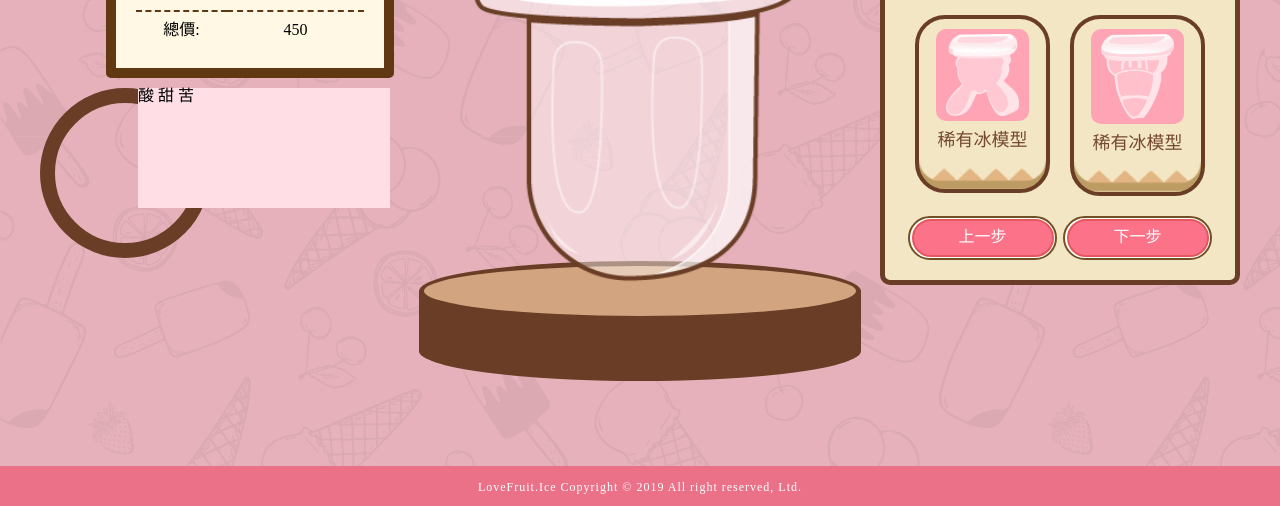
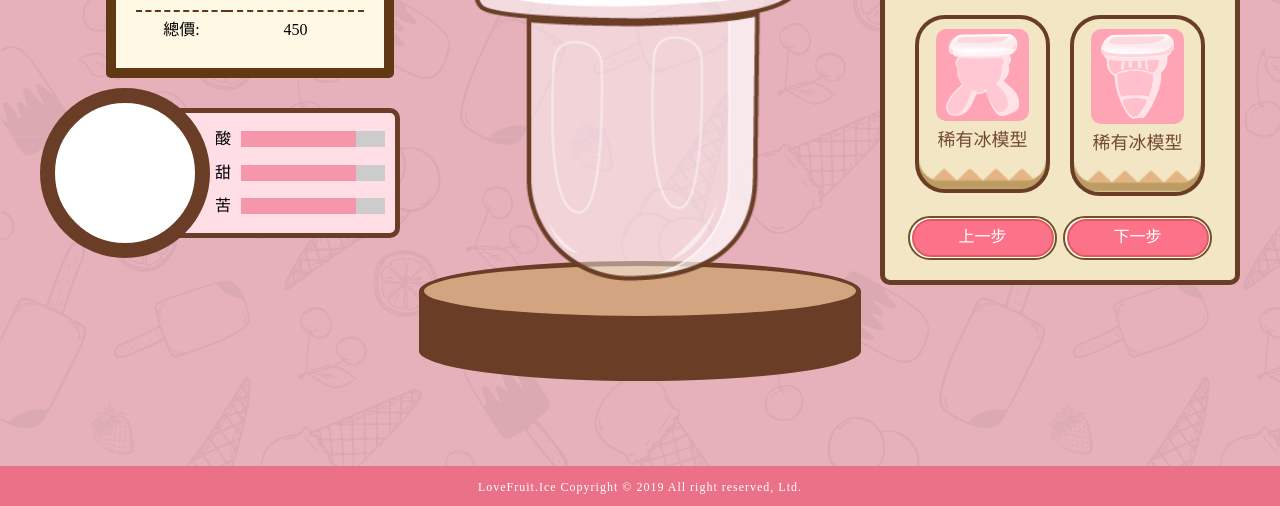
Before and after one commit to connectshark/Love-Fruit, a PHP site: page /custom.html in a window 1280 px wide. Shown: the part 431-937 px from the top of the page. Run offline with PHP 8.4, Linux system fonts and the light colour scheme; some web fonts are replaced.

Commit message:
客製進度

```diff
--- a/css/custom.css
+++ b/css/custom.css
@@ -2,6 +2,7 @@ body{
 	background-image: url(../img/background.png);
 	background-repeat: repeat;
 	background-color: #e6b1ba;
+	font-family: "A-OTF-M";
 }
 img{
 	vertical-align: middle;
@@ -163,25 +164,66 @@ img{
 /*表情*/
 .mood{
 	width: 100%;
+	display: flex;
+	flex-flow: row nowrap;
+	align-items: center;
 }
 .face{
-	float: left;
+	position: relative;
+	z-index: 1;
 }
 .progress{
-	height: 120px;
+	height: 100px;
 	width: 70%;
-	float: left;
-	margin-left: -20%;
 	background-color: #ffdee6;
+	border: 5px solid #6a3e26;
+	border-radius: 10px;
+	display: flex;
+	flex-flow: row nowrap;
+	align-items: center;
+	padding: 10px 10px 10px 10%;
+	margin-left: -10%;
+}
+@media screen and (min-width: 768px) {
+	.progress{
+		padding: 10px 10px 10px 14%;
+		margin-left: -14%;
+	}
 }
 #mood{
 	vertical-align: middle;
 	border: 15px solid #6a3e26;
 	border-radius: 50%;
+	background-color: #fff;
 }
-
-
-
+.category{
+	height: 100%;
+	display: flex;
+	flex-flow: column nowrap;
+	justify-content: space-around;
+	padding-right: 10px;
+}
+.category span{
+	font-size: 16px;
+	font-family: "A-OTF-M";
+}
+.progress-group{
+	display: flex;
+	flex-flow: column nowrap;
+	height: 100%;
+	width: 100%;
+	justify-content: space-around;
+}
+.default{
+	background-color: #ccc;
+	height: 16px;
+	width: 100%;
+}
+.progress-bar{
+	height: 100%;
+	width: 80%;
+	background-color: #f596aa;
+}
 /*主要客製*/
 .custom-main{
 	width: 100%;
--- a/custom.html
+++ b/custom.html
@@ -1,18 +1,20 @@
 <!DOCTYPE html>
 <html lang="UTF-8">
+
 <head>
 	<meta charset="UTF-8">
 	<title>菓籽戀冰所-客製冰棒</title>
-    <meta name="keywords" content="菓籽戀冰所"/>
-    <meta name="viewport" content="width=device-width, initial-scale=1.0,maximum-scale=1.0, user-scalable=0"/>
-    <meta http-equiv="X-UA-Compatible" content="ie=edge"/>
+	<meta name="keywords" content="菓籽戀冰所" />
+	<meta name="viewport" content="width=device-width, initial-scale=1.0,maximum-scale=1.0, user-scalable=0" />
+	<meta http-equiv="X-UA-Compatible" content="ie=edge" />
 	<title>菓籽戀冰所</title>
-    <link rel="icon" href="img/navBar/logo.png"/>
-    <link rel="stylesheet" href="css/reset.css"/>
-    <link rel="stylesheet" href="css/nav.css"/>
-    <link rel="stylesheet" href="css/custom.css"/>
+	<link rel="icon" href="img/navBar/logo.png" />
+	<link rel="stylesheet" href="css/reset.css" />
+	<link rel="stylesheet" href="css/nav.css" />
+	<link rel="stylesheet" href="css/custom.css" />
 	<link rel="stylesheet" href="css/common.css">
 </head>
+
 <body>
 	<input type="checkbox" id="menu-control" />
 	<header id="header">
@@ -20,39 +22,25 @@
 			<div class="nav_item">
 				<ul class="nav_list nav_window">
 					<li>
-              <a class="nav_text" href="javascript:;" title="戀愛冰品"
-                ><img src="img/navBar/navIcon.png" alt="iceIcon" /><span
-                  >戀愛冰品</span
-                ></a
-              >
+						<a class="nav_text" href="javascript:;" title="戀愛冰品"><img src="img/navBar/navIcon.png"
+								alt="iceIcon" /><span>戀愛冰品</span></a>
 					</li>
 					<li>
-              <a class="nav_text" href="custom.html" title="冰棒客製"
-                ><img src="img/navBar/navIcon.png" alt="iceIcon" /><span
-                  >冰棒客製</span
-                ></a
-              >
+						<a class="nav_text" href="custom.html" title="冰棒客製"><img src="img/navBar/navIcon.png"
+								alt="iceIcon" /><span>冰棒客製</span></a>
 					</li>
 					<li>
-              <a class="nav_text" href="javascript:;" title="愛的留言"
-                ><img src="img/navBar/navIcon.png" alt="iceIcon" /><span
-                  >愛的留言</span
-                ></a
-              >
+						<a class="nav_text" href="javascript:;" title="愛的留言"><img src="img/navBar/navIcon.png"
+								alt="iceIcon" /><span>愛的留言</span></a>
 					</li>
 					<li>
-              <a class="nav_text" href="javascript:;" title="冰品商城"
-                ><img src="img/navBar/navIcon.png" alt="iceIcon" /><span
-                  >冰品商城</span
-                ></a
-              >
+						<a class="nav_text" href="javascript:;" title="冰品商城"><img src="img/navBar/navIcon.png"
+								alt="iceIcon" /><span>冰品商城</span></a>
 					</li>
 				</ul>
 			</div>
 			<div class="logo_item">
-          <a href="index.html" class="logo" title="菓籽戀冰所"
-            ><img src="img/navBar/logo.png" alt="菓籽戀冰所"
-          /></a>
+				<a href="index.html" class="logo" title="菓籽戀冰所"><img src="img/navBar/logo.png" alt="菓籽戀冰所" /></a>
 				<label class="hb" for="menu-control">
 					<span class="bar bar1"></span>
 					<span class="bar bar2"></span>
@@ -62,25 +50,16 @@
 			<div class="nav_item">
 				<ul class="nav_list nav_list_Mp">
 					<li>
-              <a class="nav_text" href="javascript:;" title="戀愛冰品"
-                ><img src="img/navBar/navIcon.png" alt="iceIcon" /><span
-                  >戀愛冰品</span
-                ></a
-              >
+						<a class="nav_text" href="javascript:;" title="戀愛冰品"><img src="img/navBar/navIcon.png"
+								alt="iceIcon" /><span>戀愛冰品</span></a>
 					</li>
 					<li>
-              <a class="nav_text" href="custom.html" title="冰棒客製"
-                ><img src="img/navBar/navIcon.png" alt="iceIcon" /><span
-                  >冰棒客製</span
-                ></a
-              >
+						<a class="nav_text" href="custom.html" title="冰棒客製"><img src="img/navBar/navIcon.png"
+								alt="iceIcon" /><span>冰棒客製</span></a>
 					</li>
 					<li>
-              <a class="nav_text" href="javascript:;" title="愛的留言"
-                ><img src="img/navBar/navIcon.png" alt="iceIcon" /><span
-                  >愛的留言</span
-                ></a
-              >
+						<a class="nav_text" href="javascript:;" title="愛的留言"><img src="img/navBar/navIcon.png"
+								alt="iceIcon" /><span>愛的留言</span></a>
 					</li>
 					<li>
 						<a class="nav_text" href="javascript:;" title="冰品商城">
@@ -91,44 +70,32 @@
 				</ul>
 				<ul class="nav_list">
 					<li>
-              <a class="nav_text" href="javascript:;" title="體驗課程"
-                ><img src="img/navBar/navIcon.png" alt="iceIcon" /><span
-                  >體驗課程</span
-                ></a>
+						<a class="nav_text" href="javascript:;" title="體驗課程"><img src="img/navBar/navIcon.png"
+								alt="iceIcon" /><span>體驗課程</span></a>
 					</li>
 					<li>
-              <a class="nav_text" href="javascript:;" title="最新消息"
-                ><img src="img/navBar/navIcon.png" alt="iceIcon" /><span
-                  >最新消息</span></a>
+						<a class="nav_text" href="javascript:;" title="最新消息"><img src="img/navBar/navIcon.png"
+								alt="iceIcon" /><span>最新消息</span></a>
 					</li>
 					<li>
-              <a class="nav_text" href="javascript:;" title="關於園區"
-                ><img src="img/navBar/navIcon.png" alt="iceIcon" /><span
-                  >關於園區</span></a>
+						<a class="nav_text" href="javascript:;" title="關於園區"><img src="img/navBar/navIcon.png"
+								alt="iceIcon" /><span>關於園區</span></a>
 					</li>
 					<li>
 						<ul class="nav_item_icom">
 							<li class="memberIcon">
-                  <a href="javascript:;"
-                    ><img src="img/navBar/memberIcon.png" alt="會員"
-                  /></a>
+								<a href="javascript:;"><img src="img/navBar/memberIcon.png" alt="會員" /></a>
 							</li>
 							<li class="shoppingCartIcon">
-                  <a href="javascript:;"
-                    ><img src="img/navBar/shoppingCartIcon.png" alt="購物車"
-                  /></a>
+								<a href="javascript:;"><img src="img/navBar/shoppingCartIcon.png" alt="購物車" /></a>
 							</li>
 						</ul>
 					</li>
 				</ul>
 			</div>
 		</div>
-      <img class="ＭpNavBar-Mp"
-        src="img/navBar/ＭpNavBar.png"
-        alt="ＭpNavBar"/>
-      <img class="shoppingCartIconMp"
-        src="img/navBar/shoppingCartIcon.png"
-        alt="shoppingCartIcon.png"/>
+		<img class="ＭpNavBar-Mp" src="img/navBar/ＭpNavBar.png" alt="ＭpNavBar" />
+		<img class="shoppingCartIconMp" src="img/navBar/shoppingCartIcon.png" alt="shoppingCartIcon.png" />
 	</header>
 	<section class="custom">
 		<div class="custom-list">
@@ -182,29 +149,30 @@
 				</div>
 				<div class="progress">
 					<div class="category">
-                        <span>酸</span>
-                        <span>甜</span>
-                        <span>苦</span>
+						<span class="category-item">酸</span>
+						<span class="category-item">甜</span>
+						<span class="category-item">苦</span>
 					</div>
 					<div class="progress-group">
 						<div class="default">
-                            <div class="progress-bar"></div></div>
+							<div class="progress-bar"></div>
+						</div>
 						<div class="default">
-                            <div class="progress-bar"></div></div>
+							<div class="progress-bar"></div>
+						</div>
 						<div class="default">
 							<div class="progress-bar"></div>
 						</div>
 					</div>
 				</div>
-                <div class="clearfix"></div>
 			</div>
 		</div>
 		<div class="custom-main">
 			<div class="step back">
 				<li><span class="step-text">外觀</span>1</li>
-                <li class="active"><span class="step-text">基底</span>2</li>
+				<li><span class="step-text">基底</span>2</li>
 				<li><span class="step-text">加料</span>3</li>
-                <li><span class="step-text">冰棒小語</span>4</li>
+				<li class="active"><span class="step-text">冰棒小語</span>4</li>
 			</div>
 			<div class="custom-main-show">
 				<img src="img/custom/texture1.png" alt="模具1">
@@ -256,7 +224,8 @@
 						<div class="btn-in">
 							<span class="btn-text">下一步</span>
 						</div>
-                </div></div>
+					</div>
+				</div>
 			</div>
 		</div>
 	</section>
@@ -297,4 +266,5 @@
 
 	<script src="js/index.js"></script>
 </body>
+
 </html>
```
Lines whose indentation alone changed are shown as unchanged.
